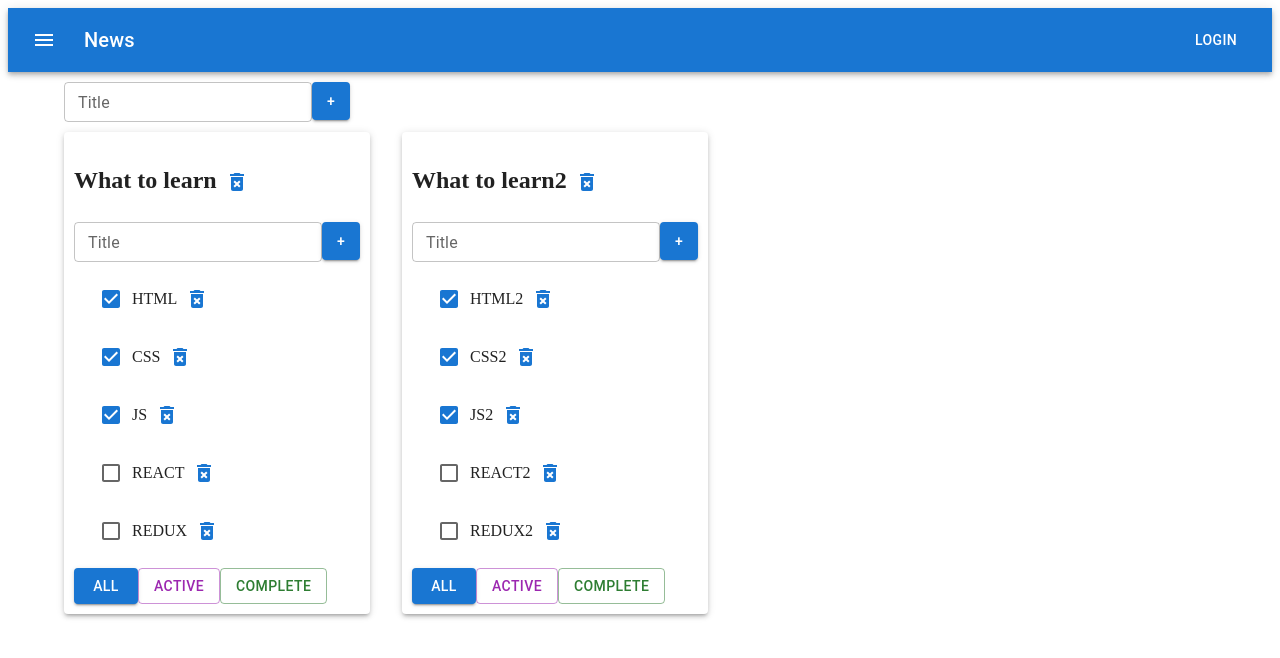
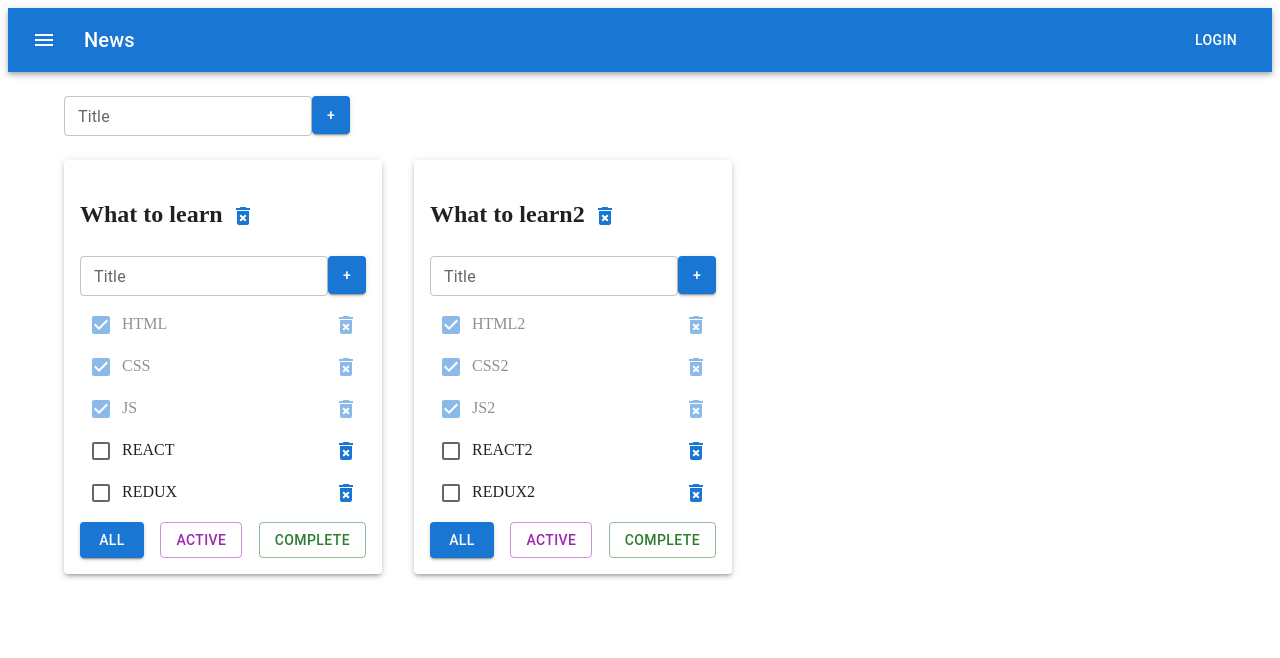
Before and after one commit to igor-minaev/todolist-repeat, a React (Create React App) app: page / in a window 1280 px wide. Shown: the top 658 px of the page. Built offline with nearby package versions, Linux system fonts and the light colour scheme.

Commit message:
sx for MUI

```diff
--- a/src/App.css
+++ b/src/App.css
@@ -1,43 +1,3 @@
 .App {
-    /*display: flex;*/
-    /*gap: 20px;*/
-    /*flex-wrap: wrap;*/
+
 }
-
-.todolist {
-    /*height: max-content;*/
-    /*border: 2px solid darkcyan;*/
-    padding: 10px;
-    /*border-radius: 5px;*/
-    /*text-align: center;*/
-    /*background-color: rgba(172, 229, 229, 0.75);*/
-}
-
-.todolist ul {
-    text-align: left;
-}
-
-.error {
-    border: 2px solid red;
-    outline: none;
-}
-
-.errorMessage {
-    color: red;
-}
-
-.btn {
-    background-color: #086060;
-    border: 2px solid #086060;
-    color: white;
-    border-radius: 5px;
-}
-
-.taskDone {
-    text-decoration: line-through;
-    opacity: 0.5;
-}
-
-.task {
-    font-weight: bolder;
-}
--- a/src/App.tsx
+++ b/src/App.tsx
@@ -92,7 +92,7 @@ function App() {
         ? todolists.map(t => {
             return (
                 <Grid item key={t.id}>
-                    <Paper elevation={3}>
+                    <Paper elevation={3} sx={{p: 2}}>
                         <Todolist
                                   todolistId={t.id}
                                   filter={t.filter}
@@ -117,7 +117,7 @@ function App() {
         <div className="App">
             <AppBarComponent/>
             <Container fixed>
-                <Grid container style={{margin: '10px 0'}}>
+                <Grid container sx={{my: 3}}>
                     <AddItemForm addItem={addTodolist}/>
                 </Grid>
                 <Grid container spacing={4}>
--- /dev/null
+++ b/src/Todolist.styles.ts
@@ -0,0 +1,12 @@
+import {SxProps} from '@mui/material';
+
+export const filterButtonsContainerSx: SxProps = {
+    display: 'flex',
+    justifyContent: 'space-between'
+}
+
+export const getListItemSx = (isDone: boolean): SxProps => ({
+    p: 0,
+    justifyContent: 'space-between',
+    opacity: isDone ? 0.5 : 1
+})
--- a/src/components/Todolist.tsx
+++ b/src/components/Todolist.tsx
@@ -8,6 +8,8 @@ import Button from '@mui/material/Button';
 import Checkbox from '@mui/material/Checkbox';
 import List from '@mui/material/List';
 import ListItem from '@mui/material/ListItem';
+import Box from '@mui/material/Box';
+import {filterButtonsContainerSx, getListItemSx} from '../Todolist.styles';
 
 type TodolistPropsType = {
     todolistId: string
@@ -58,9 +60,11 @@ export const Todolist: React.FC<TodolistPropsType> = (props) => {
         const onChangeHandler = (e: ChangeEvent<HTMLInputElement>) => changeTaskStatus(todolistId, t.id, e.currentTarget.checked)
         const changeTaskTitleHandler = (title: string) => changeTaskTitle(todolistId, t.id, title)
         return (
-            <ListItem key={t.id}>
-                <Checkbox checked={t.isDone} onChange={onChangeHandler}/>
-                <EditableSpan title={t.title} changeItemTitle={changeTaskTitleHandler}/>
+            <ListItem key={t.id} sx={getListItemSx(t.isDone)}>
+                <div>
+                    <Checkbox checked={t.isDone} onChange={onChangeHandler}/>
+                    <EditableSpan title={t.title} changeItemTitle={changeTaskTitleHandler}/>
+                </div>
                 <IconButton color="primary" onClick={removeTaskHandler}>
                     <DeleteForeverIcon/>
                 </IconButton>
@@ -87,14 +91,14 @@ export const Todolist: React.FC<TodolistPropsType> = (props) => {
             </h2>
             <AddItemForm addItem={addTaskHandler}/>
             {mappedTasks}
-            <div>
+            <Box sx={filterButtonsContainerSx}>
                 <Button variant={filter === 'all' ? 'contained' : 'outlined'} color="primary"
                         onClick={() => changeFilterHandler('all')}>All</Button>
                 <Button variant={filter === 'active' ? 'contained' : 'outlined'} color="secondary"
                         onClick={() => changeFilterHandler('active')}>Active</Button>
                 <Button variant={filter === 'completed' ? 'contained' : 'outlined'} color="success"
                         onClick={() => changeFilterHandler('completed')}>Complete</Button>
-            </div>
+            </Box>
         </div>
     );
 };
```
Lines whose indentation alone changed are shown as unchanged.
